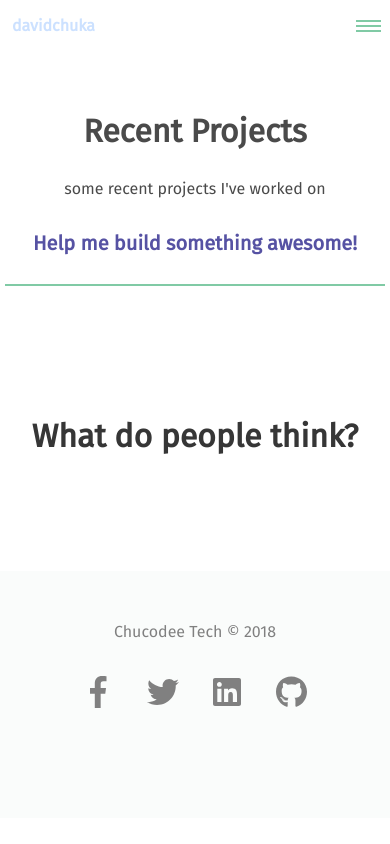
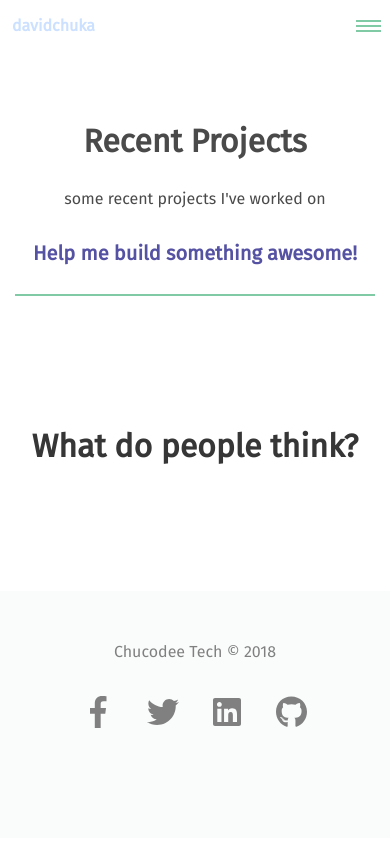
Before and after one commit to ChuckD30/davidchuka-portfolio, a Django app: page /projects/ in a window 390 px wide. Run offline with Django 3.2, Linux system fonts and the light colour scheme; data that the repository does not hold is empty; parts of the project's set-up code (start-up, migrations or seed data) failed here and were passed over; some libraries are stand-ins or nearby versions.

Commit message:
Fixed project padding

```diff
--- a/davidchuka/static/css/projects.css
+++ b/davidchuka/static/css/projects.css
@@ -31,7 +31,7 @@ h3 {
 @media screen and (max-width: 600px)
 and (min-width: 200px) {
     .projects-container {
-        padding: 5px;
+        padding: 15px;
     }
 
     h3 {
```
